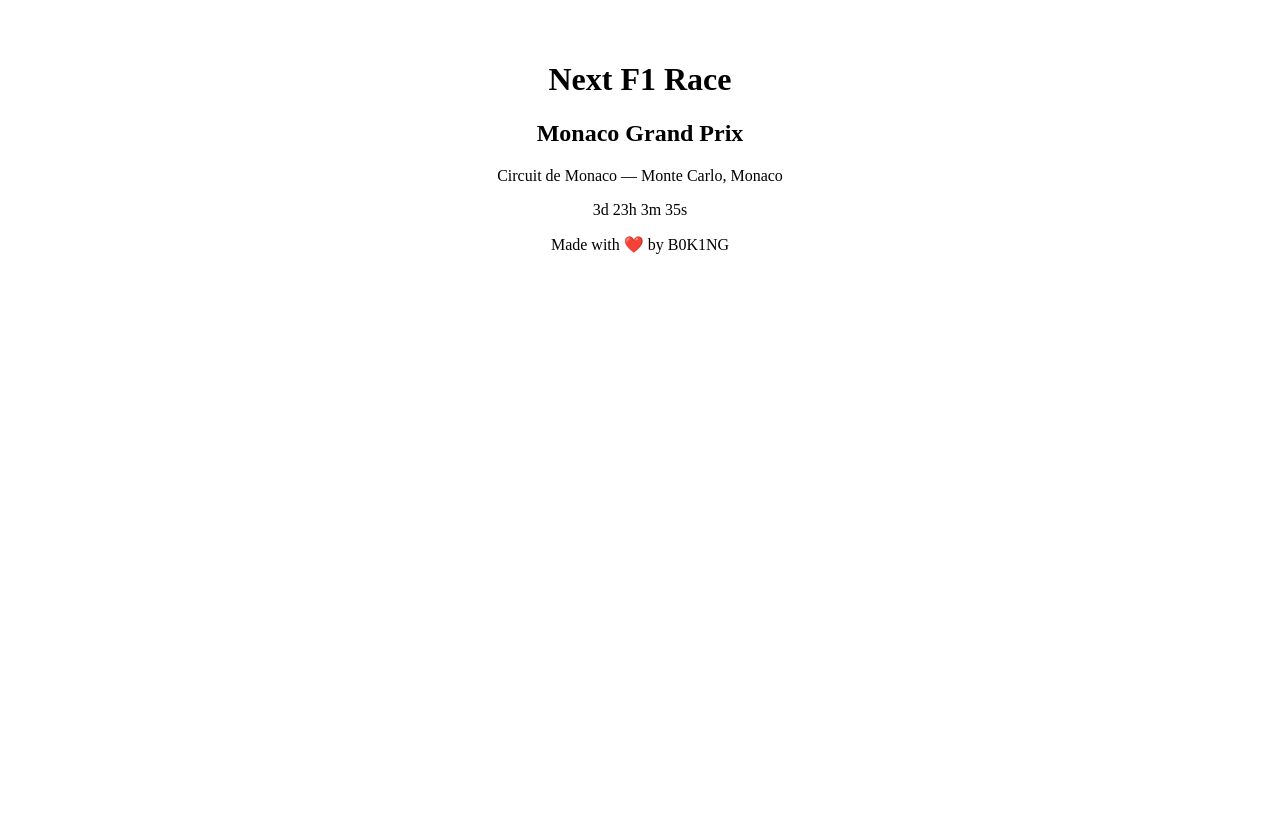
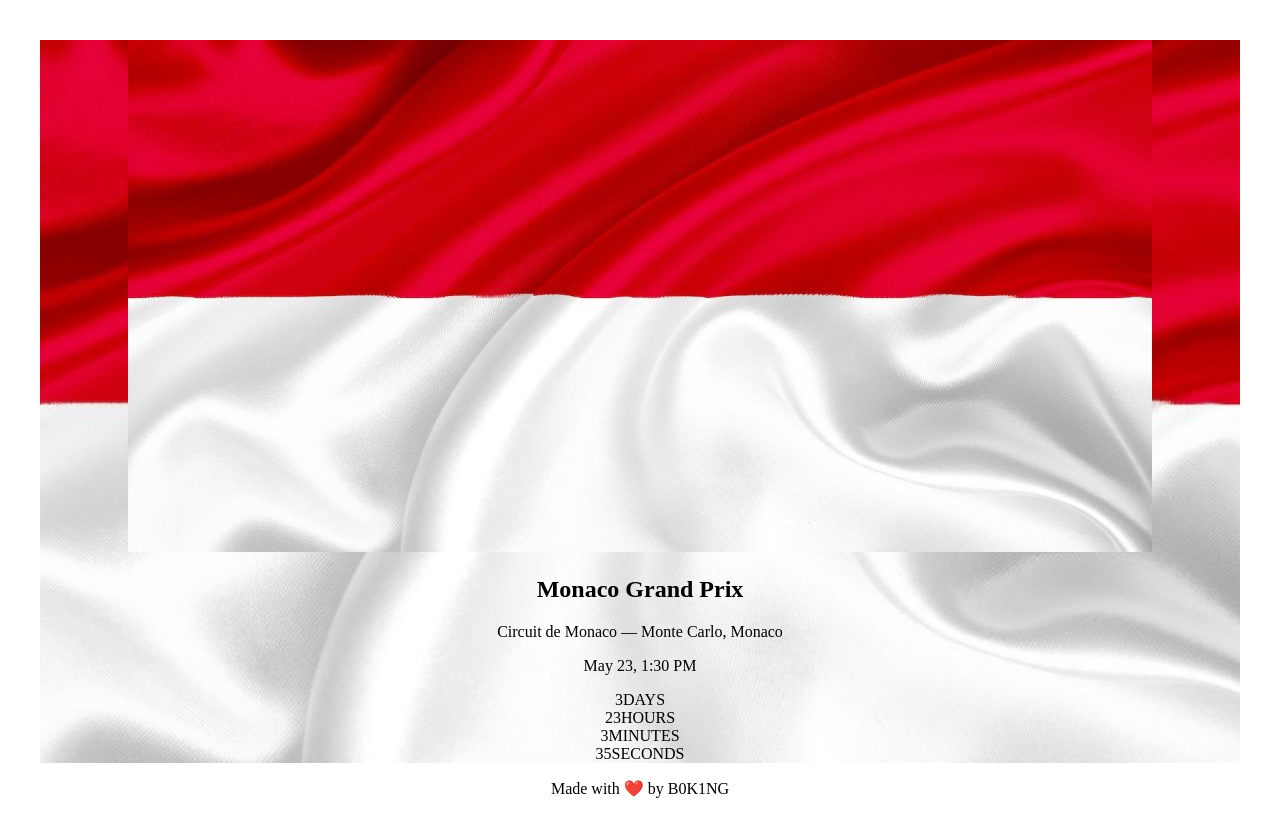
Before and after one commit to B0K1NG/Random-Jokes-Generator, a React (Vite) app: page / in a window 1280 px wide. Shown: the top 836 px of the page. Before the commit the page ends 800 px from the top, so only its background shows below. Built offline with nearby package versions, Linux system fonts and the light colour scheme.

Commit message:
Enhance CountdownTimer component: add race icon, background, and formatted date display, classNames for styling

```diff
--- a/src/f1-countdown/components/CountdownTimer.tsx
+++ b/src/f1-countdown/components/CountdownTimer.tsx
@@ -1,12 +1,16 @@
 import React, { useState, useEffect } from 'react';
+
+
 import { getTimeRemaining } from '../utils/timeHelper';
 import { getNextRace } from '../services/raceService'
+import { format } from 'date-fns';
 
 const CountdownTimer: React.FC = () => {
     // console.log(getTimeRemaining('2027-10-22T14:00:00Z'));
     const [raceName, setRaceName] = useState<string>('');
     const [circuitName, setCircuitName] = useState<string>('');
     const [location, setLocation] = useState<string>('');
+    const [formattedDate, setFormattedDate] = useState<string>('');
     const [dateTime, setDateTime] = useState<number>(0);
     const [timeRemaining, setTimeRemaining] =
         useState<{ days: number; hours: number; minutes: number; seconds: number }>
@@ -16,6 +20,8 @@
                 minutes: 0,
                 seconds: 0,
             });
+    const [icon, setIcon] = useState<string>('');
+    const [background, setBackground] = useState<string>('');
 
     useEffect(() => {
         const fetchRaceData = async () => {
@@ -26,6 +32,8 @@
                 setCircuitName(raceData.circuitName);
                 setLocation(raceData.location);
                 setDateTime(raceData.dateTime);
+                setIcon(raceData.raceIcon);
+                setBackground(raceData.raceIcon);
             }
             catch (error) {
                 console.error('Could not fetch the data', error);
@@ -43,25 +51,60 @@
         return () => clearInterval(interval);
     }, [dateTime]);
 
+    useEffect(() => {
+        if (dateTime) {
+            const formattedDate = format(new Date(dateTime), 'MMM dd, h:mm a');
+            setFormattedDate(formattedDate);
+        }
+    }, [dateTime]);
+
     return (
-        <div>
-            <h1>Next F1 Race</h1>
+    <div
+        className="countdown-timer"
+        style={{
+            backgroundImage: `url(${background})`,
+            backgroundSize: 'cover',
+            backgroundPosition: 'center',
+        }}
+    >
+        <div className="countdown-timer__overlay">
             {raceName && dateTime ? (
                 <>
-                <h2>{raceName}</h2>
-                <p>{circuitName} — {location}</p>
-
-                <span>{timeRemaining.days}d </span>
-                <span>{timeRemaining.hours}h </span>
-                <span>{timeRemaining.minutes}m </span>
-                <span>{timeRemaining.seconds}s </span>
+                    <div className="countdown-timer__header">
+                        <img
+                            src={icon}
+                            alt={`${raceName} icon`}
+                            className="countdown-timer__icon"
+                        />
+                        <h2 className="countdown-timer__race-name">{raceName}</h2>
+                    </div>
+                    <p className="countdown-timer__circuit">{circuitName} — {location}</p>
+                    <p className="countdown-timer__date">{formattedDate}</p>
+                    <div className="countdown-timer__countdown">
+                        <div className="countdown-timer__unit">
+                            <span className="countdown-timer__value">{timeRemaining.days}</span>
+                            <span className="countdown-timer__label">DAYS</span>
+                        </div>
+                        <div className="countdown-timer__unit">
+                            <span className="countdown-timer__value">{timeRemaining.hours}</span>
+                            <span className="countdown-timer__label">HOURS</span>
+                        </div>
+                        <div className="countdown-timer__unit">
+                            <span className="countdown-timer__value">{timeRemaining.minutes}</span>
+                            <span className="countdown-timer__label">MINUTES</span>
+                        </div>
+                        <div className="countdown-timer__unit">
+                            <span className="countdown-timer__value">{timeRemaining.seconds}</span>
+                            <span className="countdown-timer__label">SECONDS</span>
+                        </div>
+                    </div>
                 </>
             ) : (
-                <p>Loading race info...</p>
+                <p className="countdown-timer__loading">Loading race info...</p>
             )}
-
         </div>
+    </div>
     );
-};
+}
 
 export default CountdownTimer;
```
